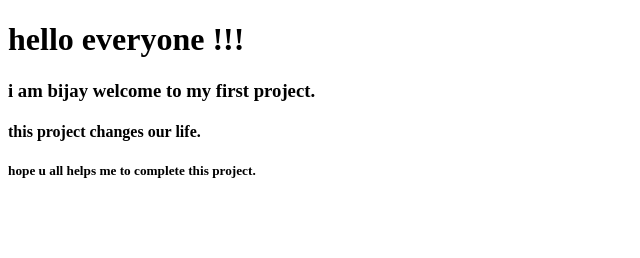
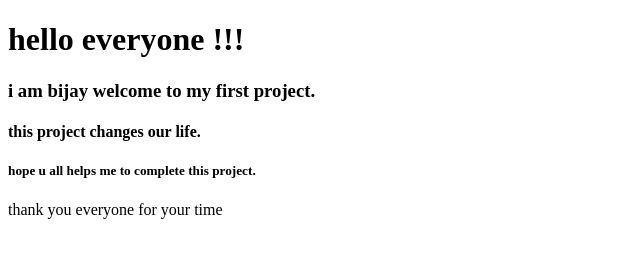
Before and after one commit to subedibj/gittut, a plain HTML site: page index.html in a window 1280 px wide. Shown: the whole page, without its empty margins (0-640 px from the left). Drawn offline with Linux system fonts and the light colour scheme.

Commit message:
fourth updates

```diff
--- a/index.html
+++ b/index.html
@@ -11,6 +11,8 @@
 	<h3>i am bijay welcome to my first project.</h3>
 	<h4>this project changes our life.</h4>
 	<h5>hope u all helps me to complete this project.</h5>
+
+	<p>thank you everyone for your time</p>
 </div>
 
 </body>
```
